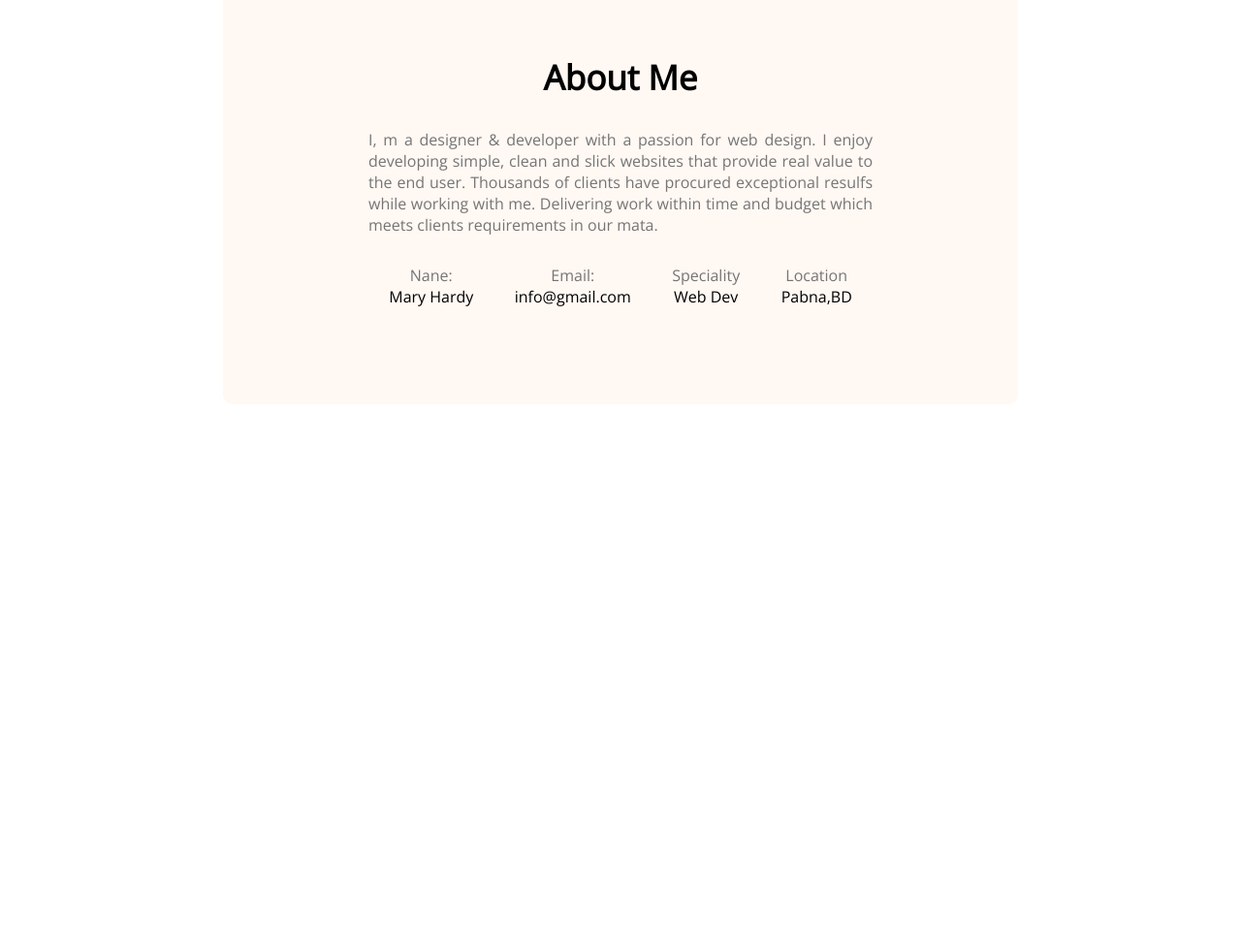
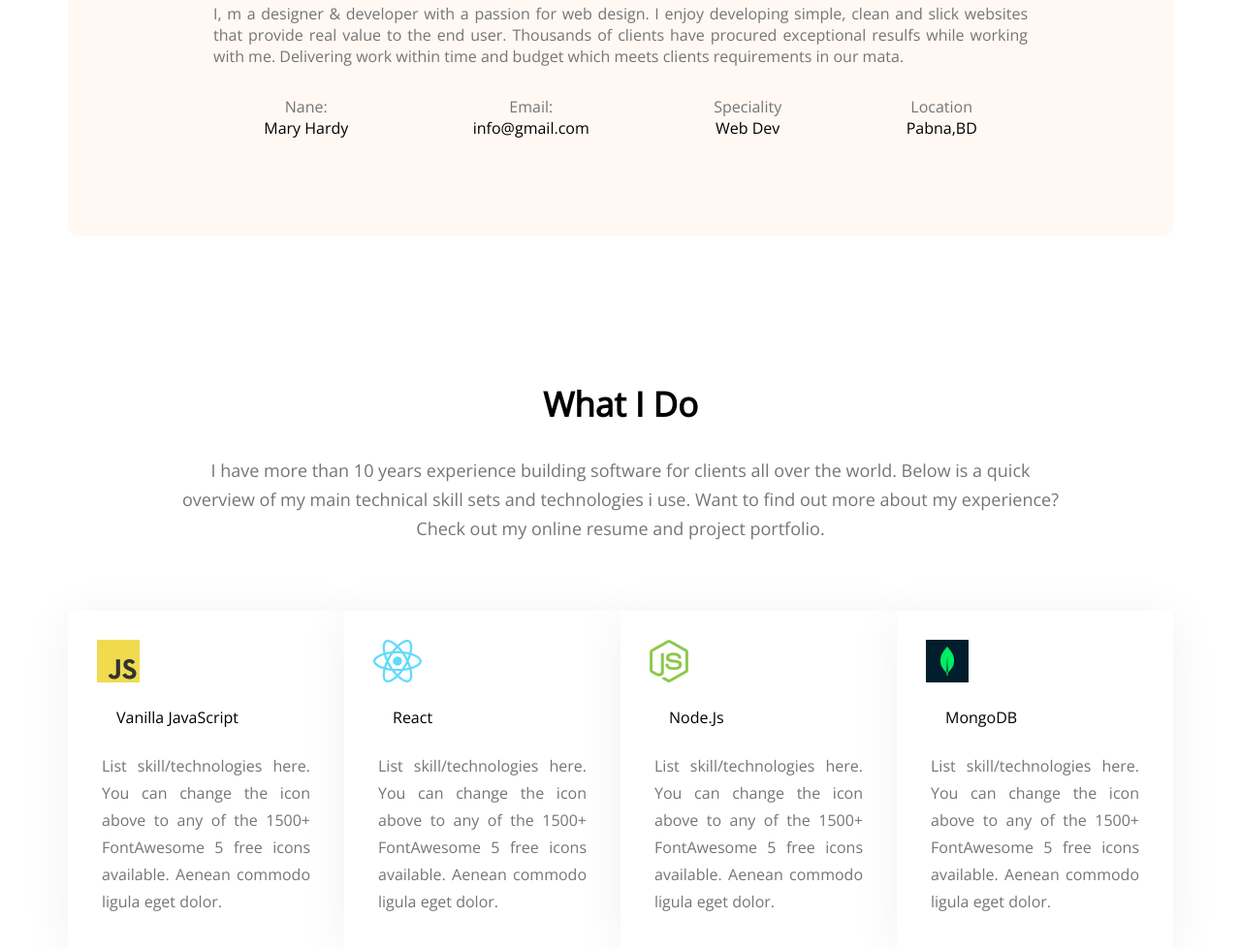
Before and after one commit to ruhulaminpollob/Devoloper-portfolio, a plain HTML site: page index.html in a window 1280 px wide. Shown: the part 1012-1991 px from the top of the page at 97% size. Before the commit the page ends 1559 px from the top, so only its background shows below. Drawn offline with nearby package versions, Linux system fonts and the light colour scheme.

Commit message:
added my skills section

```diff
--- a/index.html
+++ b/index.html
@@ -52,6 +52,35 @@
                 </div>
             </div>
         </section>
+        <section class="what-i-do">
+            <h3 class="section-title">What I Do</h3>
+            <p>
+                I have more than 10 years experience building software for clients all over the world. Below is a quick overview of my main technical skill sets and technologies i use. Want to find out more about my experience? Check out my online resume and project portfolio.
+            </p>
+            <div class="skill-container">
+
+                <div class="skills">
+                    <img src="images/icons/js.png" alt="">
+                    <p class="skill-title">Vanilla JavaScript</p>
+                    <p class="skill-discription">List skill/technologies here. You can change the icon above to any of the 1500+ FontAwesome 5 free icons available. Aenean commodo ligula eget dolor.</p>
+                </div>
+                <div class="skills">
+                    <img src="images/icons/react.png" alt="">
+                    <p class="skill-title">React</p>
+                    <p class="skill-discription">List skill/technologies here. You can change the icon above to any of the 1500+ FontAwesome 5 free icons available. Aenean commodo ligula eget dolor.</p>
+                </div>
+                <div class="skills">
+                    <img src="images/icons/nodejs.png" alt="">
+                    <p class="skill-title">Node.Js</p>
+                    <p class="skill-discription">List skill/technologies here. You can change the icon above to any of the 1500+ FontAwesome 5 free icons available. Aenean commodo ligula eget dolor.</p>
+                </div>
+                <div class="skills">
+                    <img src="images/icons/mongo.png" alt="">
+                    <p class="skill-title">MongoDB</p>
+                    <p class="skill-discription">List skill/technologies here. You can change the icon above to any of the 1500+ FontAwesome 5 free icons available. Aenean commodo ligula eget dolor.</p>
+                </div>
+            </div>
+        </section>
     </main>
 </body>
 </html>
--- a/styles/portfolio.css
+++ b/styles/portfolio.css
@@ -20,9 +20,6 @@ nav{
     display: flex;
     justify-content: space-between;
     margin: 50px 200px;
-}
-nav ul{
-
 }
 nav li{
     display: inline;
@@ -64,7 +61,7 @@ nav li{
 }
 /* main section */
 main{
-    max-width: 14000px;
+    max-width: 1140px;
     margin: 0 auto;
 
 }
@@ -72,7 +69,7 @@ main{
 .about{
     text-align: center;
 
-    margin:130px 230px;
+    margin:130 0px;
     background-color: #FFF8F3;
     border-radius: 10px;
     padding: 100px 150px;
@@ -91,8 +88,45 @@ main{
 .about-info-container{
     margin-top: 30px;
     display: flex;
+    gap: 24px;
     justify-content: space-around;
 }
 .info-title{
     color: #757575;
 }
+.what-i-do>h3{
+    margin-top: 150px;
+}
+.what-i-do>p{
+    font-weight: 400;
+font-size: 18px;
+line-height: 30px;
+color: #757575;
+max-width: 909px;
+margin: 0 auto;
+text-align: center;
+
+}
+
+.skill-container{
+    display: flex;
+    margin-top: 70px;
+}
+
+.skills{
+    padding: 30px;
+    background: #FFFFFF;
+    box-shadow: 0px 6px 50px rgba(0, 0, 0, 0.06);
+}
+.skill-title{
+
+    margin: 20px;
+}
+.skill-discription{
+    font-weight: 400;
+    font-size: 16px;
+    line-height: 28px;
+    color: #757575;
+    text-align: justify;
+    padding: 5px;
+}
```
